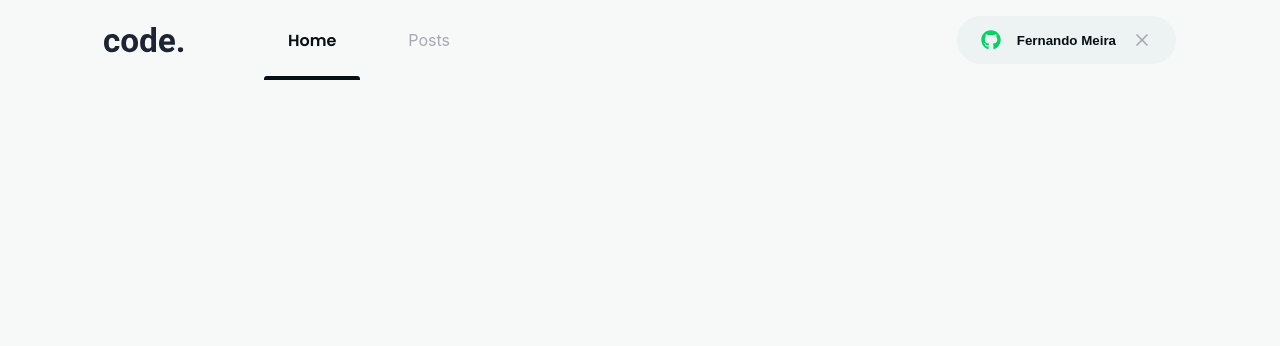
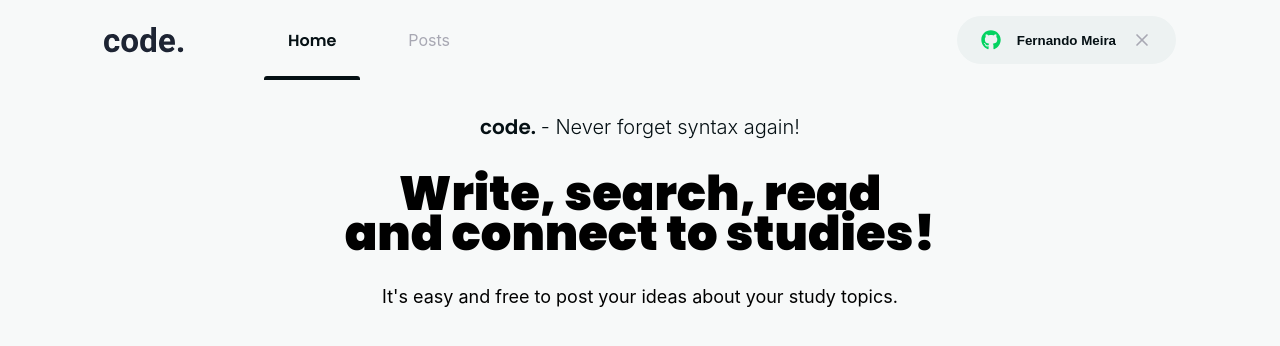
Before and after one commit to fernando-meira/codedot, a Next.js app: page / in a window 1280 px wide. Shown: the top 346 px of the page. Built offline with nearby package versions, Linux system fonts and the light colour scheme; a web font is replaced by a local one.

Commit message:
feat: added title and subtitle in home section

```diff
--- a/src/pages/index.tsx
+++ b/src/pages/index.tsx
@@ -13,7 +13,20 @@ export default function Home() {
 
       <Header />
 
-      <S.Section></S.Section>
+      <S.Section>
+        <S.MainMessage>
+          code. <span>- Never forget syntax again!</span>
+        </S.MainMessage>
+
+        <S.Title>
+          Write, search, read
+          <br /> and connect to studies!
+        </S.Title>
+
+        <S.Subtitle>
+          It's easy and free to post your ideas about your study topics.
+        </S.Subtitle>
+      </S.Section>
     </S.Container>
   );
 }
--- a/src/styles/pages/home.styles.ts
+++ b/src/styles/pages/home.styles.ts
@@ -9,5 +9,40 @@ export const Section = styled.section`
 
     display: flex;
     align-items: center;
+    flex-direction: column;
+    justify-content: center;
   `}
 `;
+
+export const MainMessage = styled.h2`
+  ${({ theme }) => css`
+    font-weight: ${theme.font.bold};
+    color: ${theme.colors.secondary};
+    font-size: ${theme.font.sizes.xlarge};
+
+    span {
+      font-weight: ${theme.font.light};
+    }
+  `}
+`;
+
+export const Title = styled.h1`
+  ${({ theme }) => css`
+    margin-top: ${theme.spacings.medium};
+
+    line-height: 40px;
+    text-align: center;
+    font-weight: ${theme.font.black};
+    font-size: ${theme.font.sizes.biggest};
+  `}
+`;
+
+export const Subtitle = styled.h3`
+  ${({ theme }) => css`
+    margin-top: ${theme.spacings.medium};
+
+    text-align: center;
+    font-weight: ${theme.font.normal};
+    font-size: ${theme.font.sizes.large};
+  `}
+`;
```
Also changed, not shown: public/fonts/poppins-v15-latin-900.woff2 (added).
